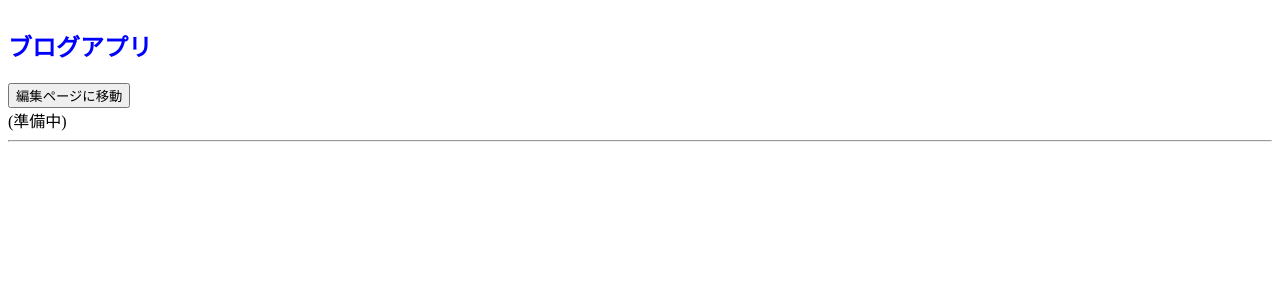
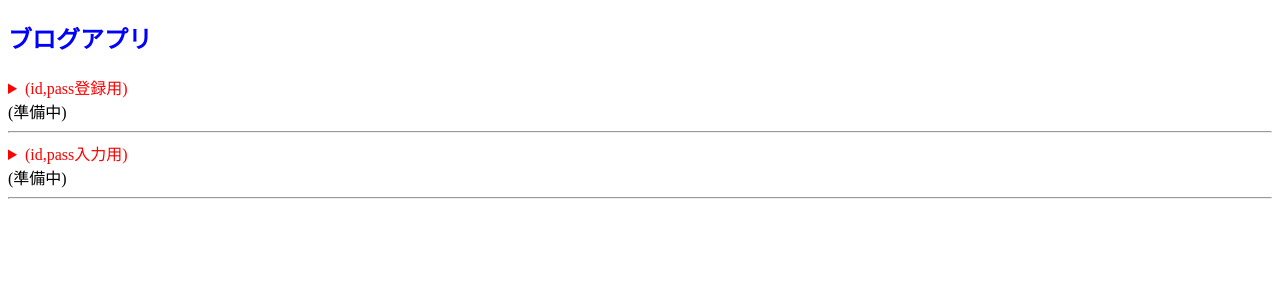
Before and after one commit to hapihapi777/flaskblog2, a Flask app: page / in a window 1280 px wide. Shown: the top 300 px of the page. Run offline with Flask 2, Linux system fonts and the light colour scheme; data that the repository does not hold is empty; some libraries are stand-ins or nearby versions.

Commit message:
id,passの登録用、入力用を計四つ作りました。 あとはapp.pyを書き直して、htmlと紐づければ完成だと思う段階です。

```diff
--- a/requirements.txt
+++ b/requirements.txt
@@ -1,5 +1,6 @@
 click==8.1.3
 Flask==2.2.2
+Flask-Login==0.6.2
 Flask-SQLAlchemy==2.5.1
 greenlet==1.1.2
 gunicorn==20.1.0
--- a/templates/index.html
+++ b/templates/index.html
@@ -1,11 +1,26 @@
 {% extends 'base.html' %}
 {% block content %}
 <article>
-  <h1 class="inline">ブログアプリ</h1>
+  <h1 class="">ブログアプリ</h1>
   <form action="/master">
-    <!-- <input type="password" name="password"> -->
-    <button type="submit" formmethod="POST">編集ページに移動</button>
+    <!-- <button type="submit" formmethod="POST">編集ページに移動</button> -->
   </form>
+  <details>
+    <summary class="red">(id,pass登録用)</summary>
+    ID登録用
+    <input type="" name="">
+    PASS登録用
+    <input type="" name="">
+  </details>
+  (準備中)
+  <hr>
+  <details>
+    <summary class="red">(id,pass入力用)</summary>
+    ID入力欄
+    <input type="" name="">
+    PASS入力欄
+    <input type="" name="">
+  </details>
   (準備中)
 </article>
 <hr>
```
Also changed, not shown: app.py (+13 -0 lines).
